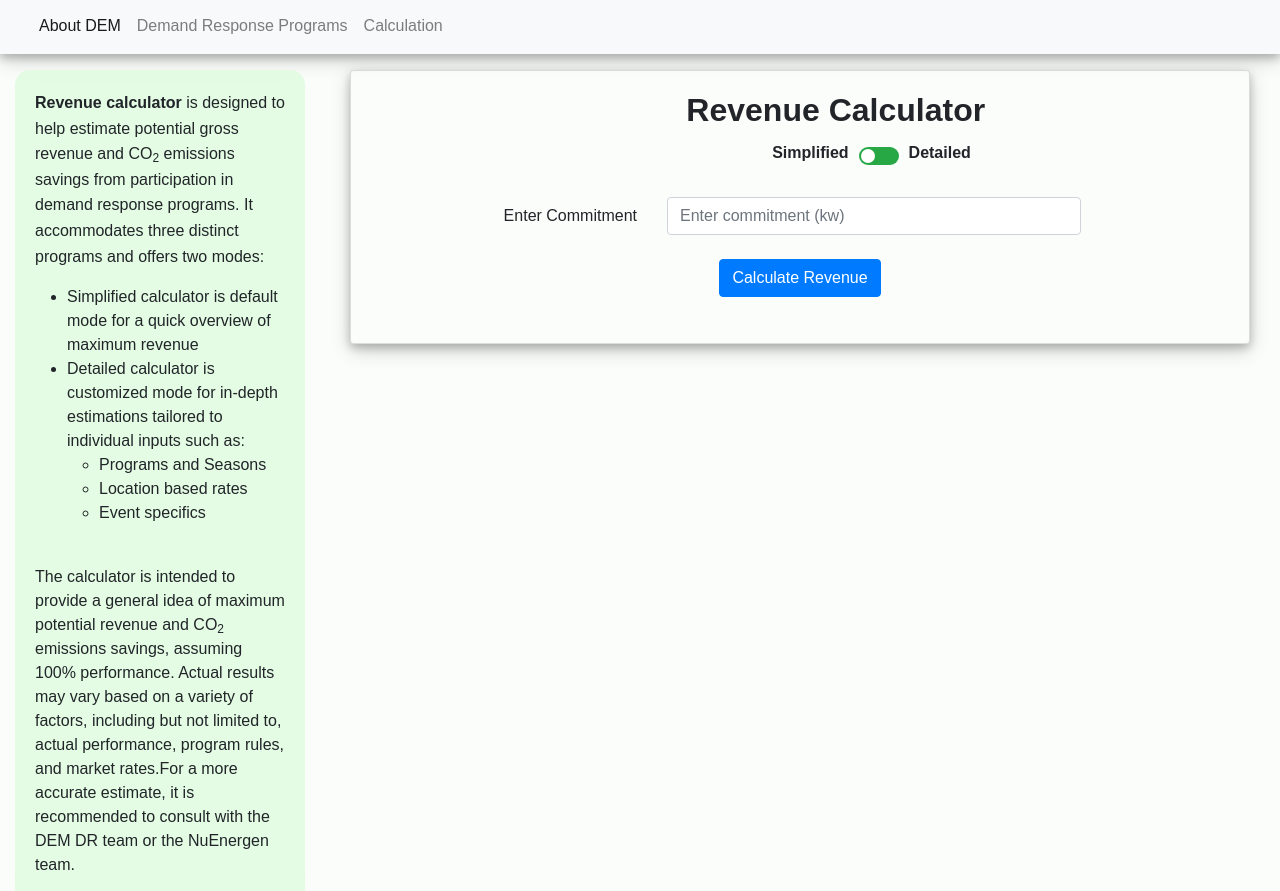
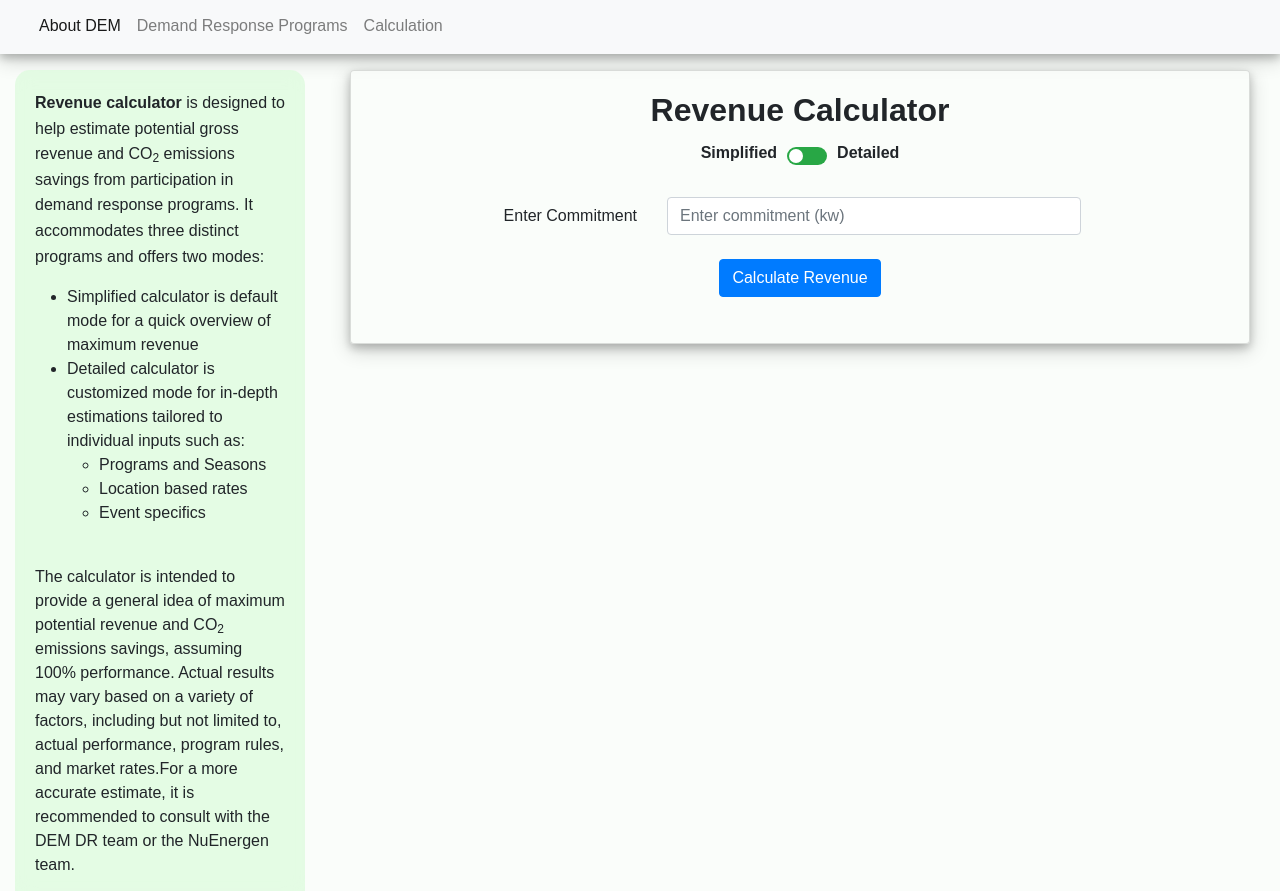
Before and after one commit to dcas-dr/drcal, a plain HTML site: page index.html in a window 1280 px wide. Shown: the part 962-1853 px from the top of the page. Drawn offline with Linux system fonts and the light colour scheme.

Commit message:
Update index.html

```diff
--- a/index.html
+++ b/index.html
@@ -331,8 +331,8 @@
                     <div class="container mt-0">
                         <div class="card">
                             <div class="card-body">
-                                <h5 class="card-title text-center offset-sm-1">Revenue Calculator</h5>
-                                <div class="toggle-container text-center offset-sm-1">
+                                <h5 class="card-title text-center">Revenue Calculator</h5>
+                                <div class="toggle-container text-center d-flex justify-content-center">
                                     <span class="form-label highlight" data-bs-toggle="tooltip" data-bs-html="true"
                                         title="Default mode for a quick estimation of maximum revenue.">Simplified</span>
                                     <div class="toggle-button">
@@ -343,7 +343,7 @@
                                         title="Detailed mode for a customized revenue estimation.">Detailed</span>
                                 </div>
                                 <!--  FORM-2(Simple Form)-->
-                                <form id="form2" class="mt-4 ">
+                                <form id="form2" class="mt-4">
                                     <div class="mb-3 row">
                                         <label for="input1" class="col-md-4 col-form-label text-md-end"
                                             data-bs-toggle="tooltip" data-bs-html="true" data-bs-placement="top"
```
